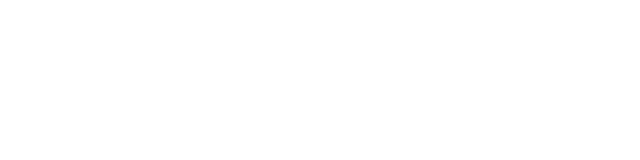
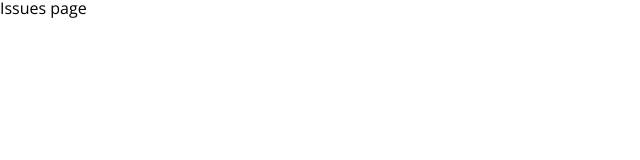
Before and after one commit to bmbrina/tripadvisor, a React app: page /issues in a window 1280 px wide. Shown: the top 160 px of the page, without its empty margins (0-640 px from the left). Built offline with nearby package versions, Linux system fonts and the light colour scheme.

Commit message:
Implements react router

```diff
--- a/src/App.tsx
+++ b/src/App.tsx
@@ -1,8 +1,21 @@
+import { BrowserRouter, Routes, Route, Navigate } from 'react-router-dom'
+
+// Views
+import Issues from './views/Issues'
+import Issue from './views/Issue'
+
 const App = () => {
   return (
-    <h1>
-      Hello World
-    </h1>
+    <div className="App">
+      <BrowserRouter basename="/">
+        <Routes>
+          <Route path="/" element={<Navigate replace to="/issues" />} />
+          <Route path="issues" element={<Issues />}>
+            <Route path=":id" element={<Issue />} />
+          </Route>
+        </Routes>
+      </BrowserRouter>
+    </div>
   );
 }
 
--- a/src/styles/index.scss
+++ b/src/styles/index.scss
@@ -9,7 +9,7 @@
 }
 
 body {
-	color: $color-white;
+	color: $color-black;
 	font-family: $font-primary;
 	font-size: 16px;
 	font-style: normal;
--- /dev/null
+++ b/src/views/Issue/index.tsx
@@ -0,0 +1,7 @@
+const Issue = () => {
+  return (
+    <div>Issue detail page</div>
+  )
+}
+
+export default Issue
--- /dev/null
+++ b/src/views/Issues/index.tsx
@@ -0,0 +1,7 @@
+const Issues = () => {
+  return (
+    <div>Issues page</div>
+  )
+}
+
+export default Issues
--- a/webpack.config.js
+++ b/webpack.config.js
@@ -8,7 +8,7 @@
   resolve: {
     extensions: [".tsx", ".ts", ".js"],
   },
-  devServer: { static: path.join(__dirname, "src") },
+  devServer: { historyApiFallback: true },
   module: {
     rules: [
         {
```
Also changed, not shown: 1 other file (tests, documents, lock files or other folders).
